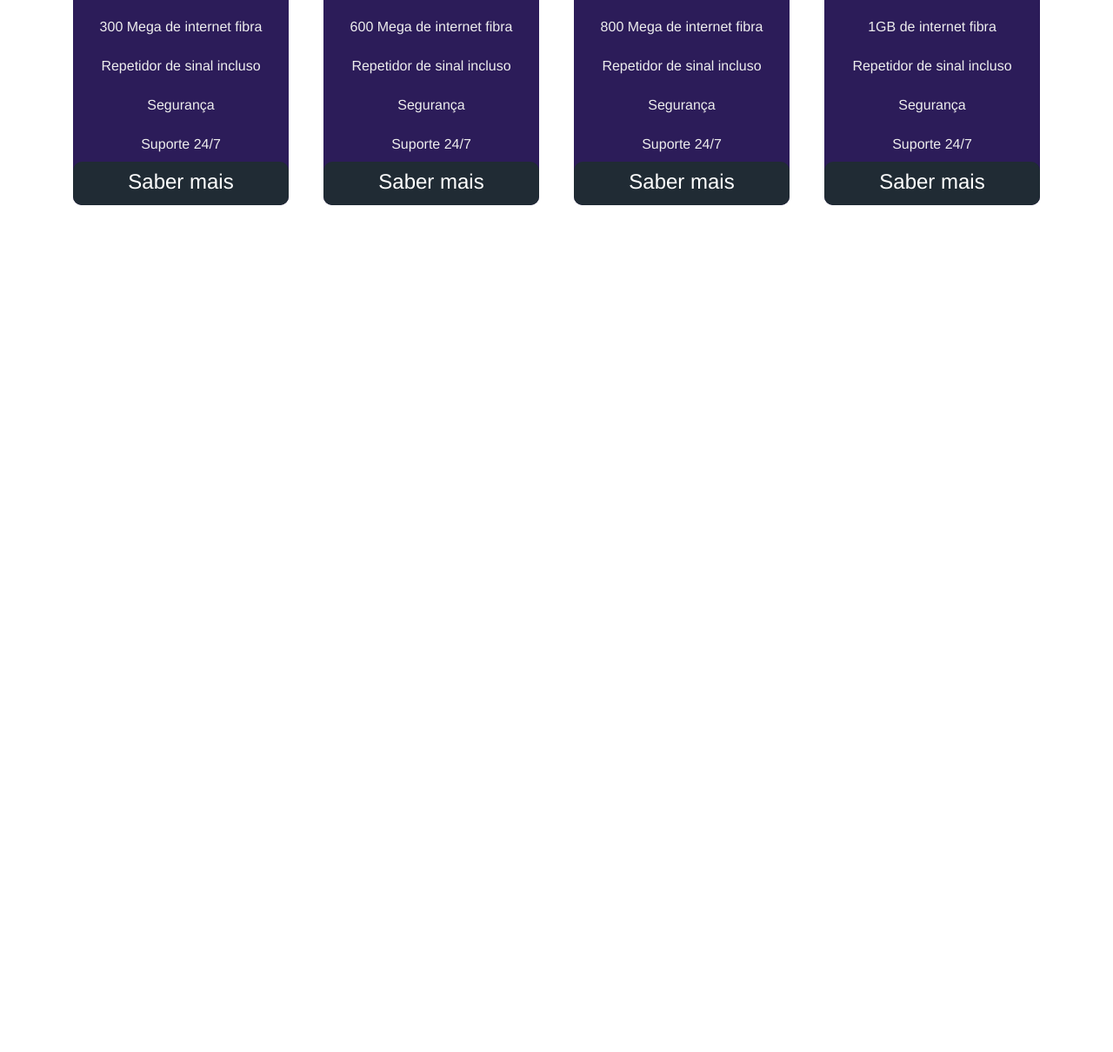
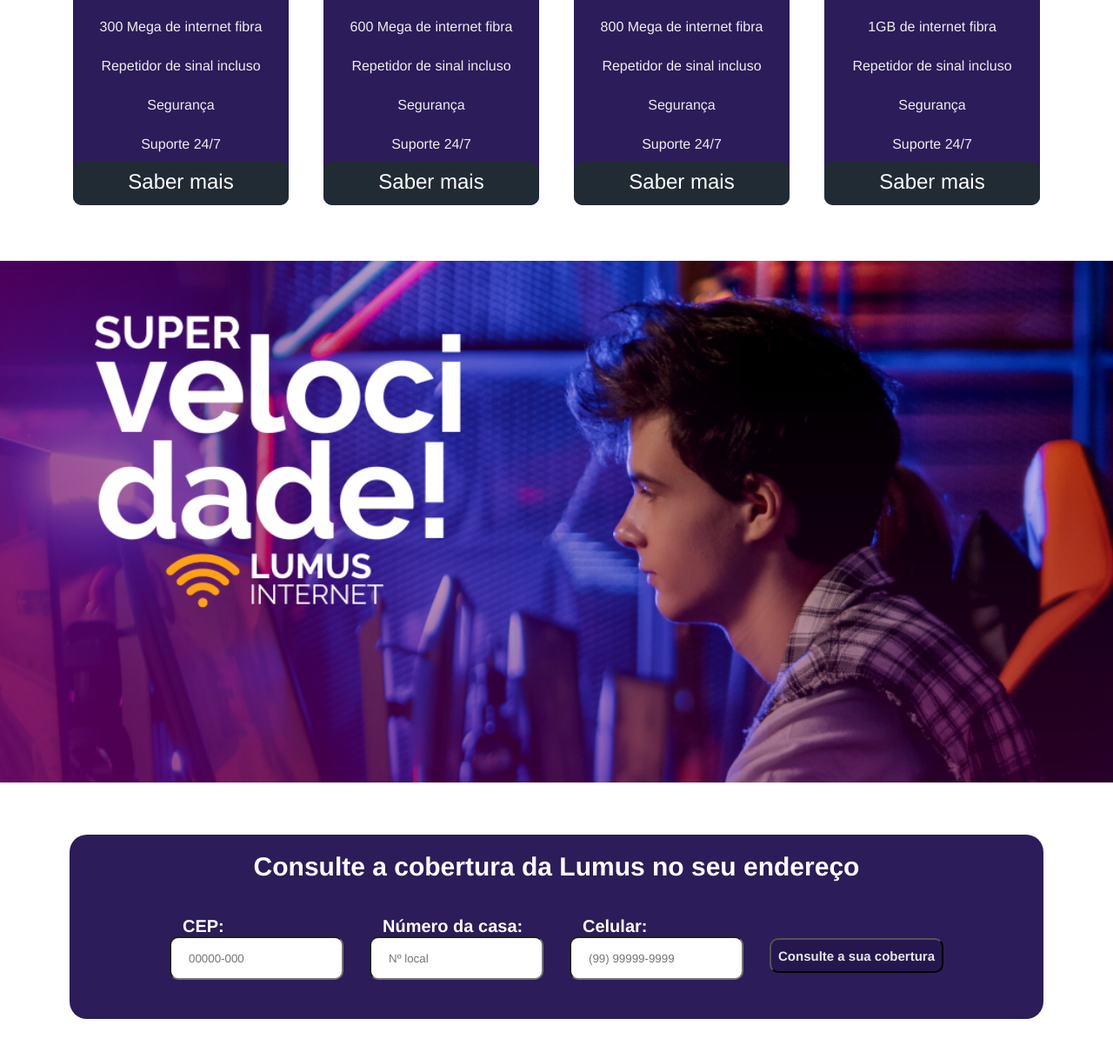
Before and after one commit to wendelguilherme/LumusInternet, a plain HTML site: page index.html in a window 1280 px wide. Shown: the part 1154-2364 px from the top of the page at 87% size. Before the commit the page ends 1454 px from the top, so only its background shows below. Drawn offline with Linux system fonts and the light colour scheme.

Commit message:
incluido o search adress

```diff
--- a/css/styles.css
+++ b/css/styles.css
@@ -83,7 +83,6 @@ nav{
     padding: 24rem;
     background-size: cover;
     background-repeat: no-repeat;
-
 }
 
 .pricing-container{
@@ -160,6 +159,72 @@ nav{
     color: #acaaaa;
 }
 
+.body-banner{
+    background-image: url("../img/bodyimage.png");
+    padding: 24rem;
+    background-size: cover;
+    background-repeat: no-repeat;
+    padding: 300px 200px 300px 200px;
+}
+
+.search-adress{
+    background-color: #2c1c59;
+    padding: 20px;
+    margin: 60px 80px 60px 80px;
+    border-radius: 20px;
+}
+
+.search-adress h2{
+    color: white;
+    text-align: center;
+    font-size: 30px;
+    margin-bottom: 40px;
+}
+
+form{
+    display: flex;
+    margin: 0 auto;
+    justify-content: center;
+
+}
+
+.search-adress input[type="text"]{
+    width: 200px;
+    height: 50px;
+    border-radius: 10px;
+    padding-left: 20px;
+    margin-right: 30px;
+}
+
+.text-input{
+    color: white;
+    text-align: left;
+    padding-left: 15px;
+    font-weight: bold;
+    font-size: 20px;
+}
+
+.input-btn{
+    height: 73px;
+    margin-top: 25px;
+}
+
+.search-adress input[type="submit"]{
+    height: 40px;
+    background-color: rgba(31, 18, 68, 0.5);
+    color: #e7e7e7;
+    font-size: 15px;
+    font-weight: bold;
+    width: 200px;
+    border-radius: 10px;
+    cursor: pointer;
+}
+
+.search-adress input[type="submit"]:hover {
+    background-color: rgba(31, 18, 68, 0.2);
+    color: #a3a0a0;
+}
+
 /*responsividade*/
 @media (max-width:500px){
 
@@ -195,6 +260,9 @@ nav{
         background-size: cover;
         background-repeat: no-repeat;
     }
+    .pricing-container{
+        padding-bottom: 0px;
+    }
 
     .pricing-container h2{
         font-size: 35px;
@@ -217,5 +285,12 @@ nav{
         padding-bottom: 30px;
     }
 
+    .body-banner{
+        padding: 4rem;
+        background-size: cover;
+        background-repeat: no-repeat;
+    }
+
+
 
 }
--- a/index.html
+++ b/index.html
@@ -84,6 +84,28 @@
                 </div>
             </div>
         </section>
+        <div class="body-banner"></div>
+
+        <section class="search-adress">
+            <h2>Consulte a cobertura da Lumus no seu endereço</h2>
+            <form>
+                <div class="input-cep">
+                    <p class="text-input">CEP:</p>
+                    <input type="text" name="cep" class="cep" placeholder="00000-000">
+                </div>
+                <div class="input-num">
+                    <p class="text-input">Número da casa:</p>
+                    <input type="text" name="num" class="num" placeholder="Nº local">
+                </div>
+                <div class="input-cel">
+                    <p class="text-input">Celular:</p>
+                    <input type="text" name="cel" class="cel" placeholder="(99) 99999-9999">
+                </div>
+                <div class="input-btn">
+                    <input class="btn-search" type="submit" value="Consulte a sua cobertura">
+                </div>
+            </form>
+        </section>
     </div>
 
 </body>
```
Also changed, not shown: img/bodyimage.png (added), img/mainbanner.png.
